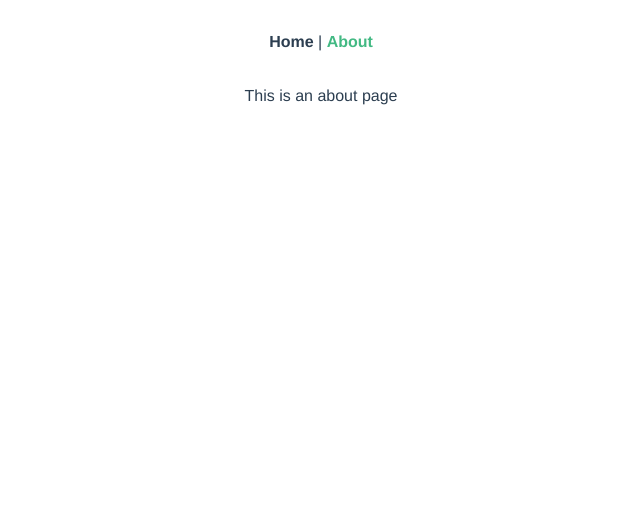
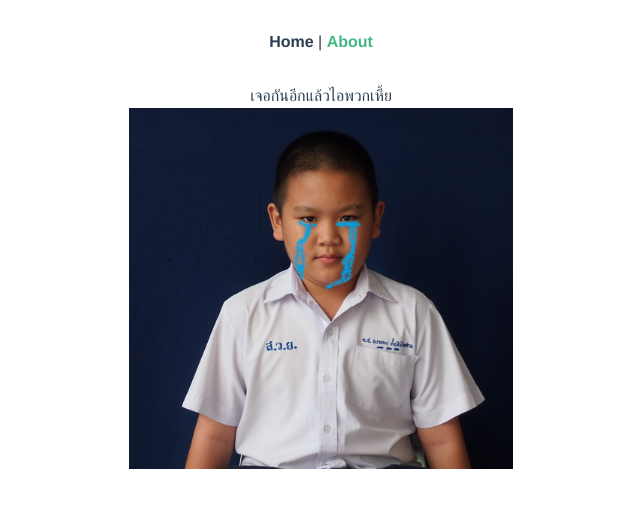
Before and after one commit to kakajj/front-end-vuejs, a Vue app: page /about in a window 1280 px wide. Shown: the top 508 px of the page, without its empty margins (319-959 px from the left). Built offline with nearby package versions, Linux system fonts and the light colour scheme.

Commit message:
UPDATE first basic

```diff
--- /dev/null
+++ b/db.json
@@ -0,0 +1,19 @@
+{
+  "posts": [
+    {
+      "id": 1,
+      "title": "json-server",
+      "author": "typicode"
+    }
+  ],
+  "comments": [
+    {
+      "id": 1,
+      "body": "some comment",
+      "postId": 1
+    }
+  ],
+  "profile": {
+    "name": "typicode"
+  }
+}
--- a/package.json
+++ b/package.json
@@ -5,7 +5,7 @@
   "scripts": {
     "serve": "vue-cli-service serve",
     "build": "vue-cli-service build",
-    "lint": "vue-cli-service lint"
+    "backend": "json-server --watch db.json"
   },
   "dependencies": {
     "@tailwindcss/postcss7-compat": "^2.0.2",
--- a/src/views/About.vue
+++ b/src/views/About.vue
@@ -1,5 +1,18 @@
 <template>
   <div class="about">
-    <h1>This is an about page</h1>
+    <h1>เจอกันอีกแล้วไอพวกเหี้ย</h1>
+    <img alt="Vue logo" src="../assets/ped.png">
   </div>
 </template>
+<script>
+
+export default {
+  name: 'About',
+}
+</script>
+
+<style scoped>
+img {
+  @apply max-w-sm mx-auto
+}
+</style>
--- a/src/views/Home.vue
+++ b/src/views/Home.vue
@@ -1,18 +1,22 @@
 <template>
   <div class="home">
-    <img alt="Vue logo" src="../assets/logo.png">
-    <HelloWorld msg="Welcome to Your Vue.js App"/>
+    <h1>สวัสดีไอพวกเหี้ย</h1>
+    <img alt="Vue logo" src="../assets/ped.png">
+
   </div>
 </template>
 
 <script>
 // @ is an alias to /src
-import HelloWorld from '@/components/HelloWorld.vue'
+
 
 export default {
   name: 'Home',
-  components: {
-    HelloWorld
-  }
 }
 </script>
+
+<style scoped>
+img {
+  @apply max-w-sm mx-auto
+}
+</style>
```
Also changed, not shown: src/assets/ped.png (added).
